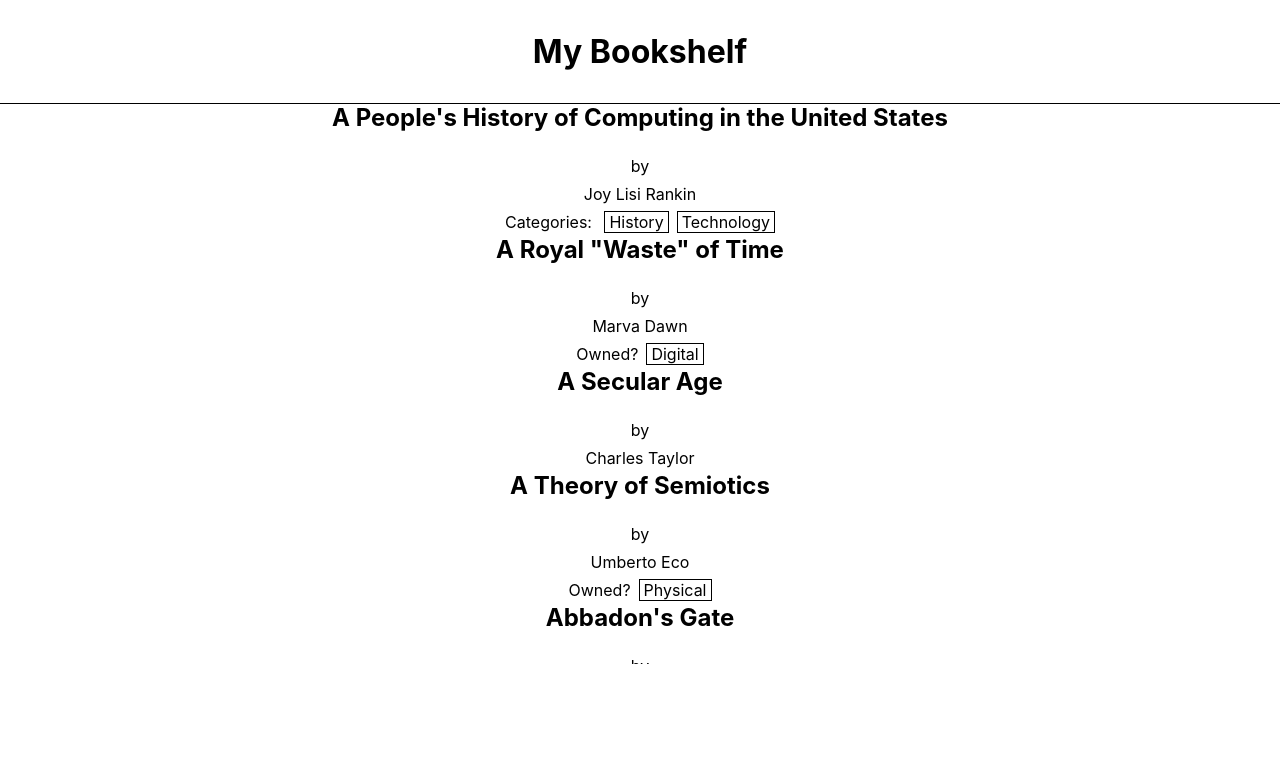
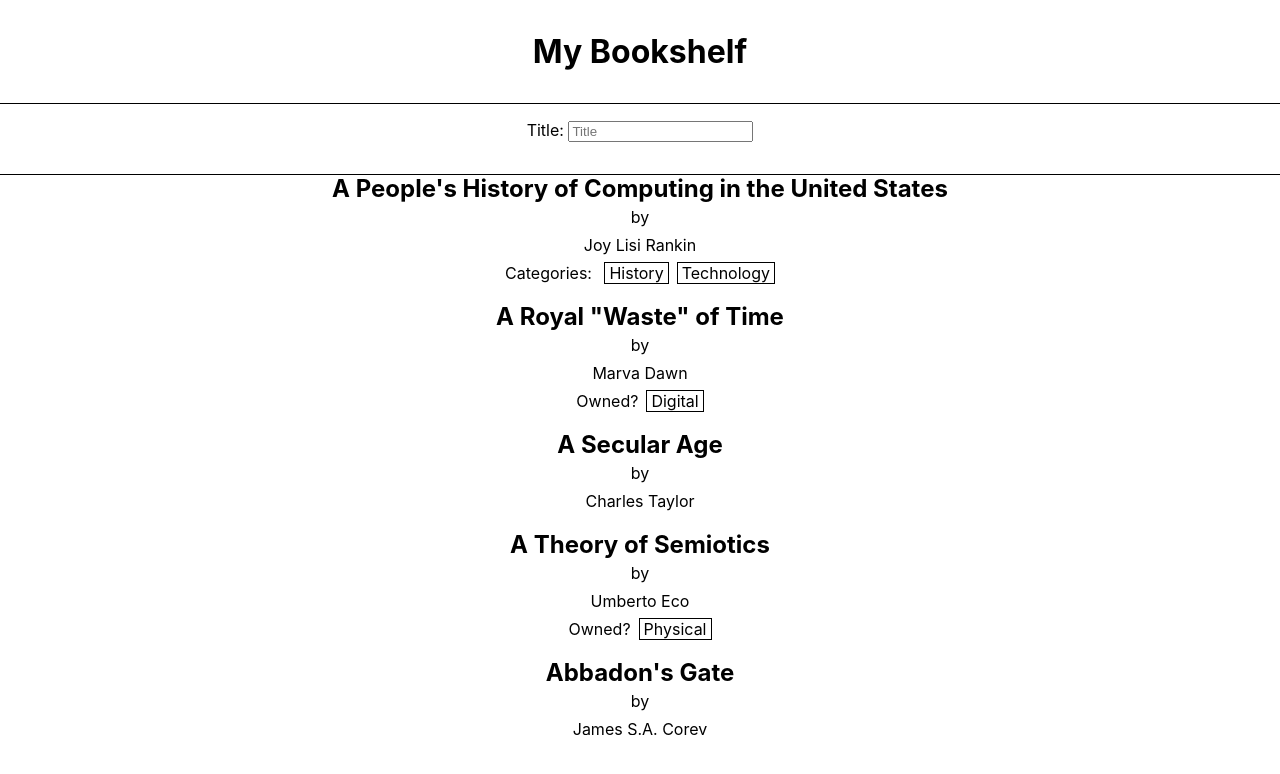
Before and after one commit to jporch/bookshelf-react-ts, a React (Create React App) app: page / in a window 1280 px wide. Shown: the top 774 px of the page. Built offline with nearby package versions, Linux system fonts and the light colour scheme.

Commit message:
feat: add simple title filter

```diff
--- a/src/App.css
+++ b/src/App.css
@@ -8,15 +8,33 @@
   margin: 0;
 }
 
-.bookList {
+.controls {
+  padding: 1em 0;
+  border-bottom: 1px solid black;
+}
+
+.filter-list {
+  margin-top: 1em;
+}
+.filter-entry {
+  border: 1px solid black;
+  padding: 0 .25em;
+  margin: 0 .25em;
+}
+
+.book-list {
   height: 70vh;
   overflow-y: scroll;
 }
 
 .book {
   line-height: 1.75em;
+  padding-bottom: 1em;
 }
 .book h2 {
+  margin-bottom: 0;
+}
+.book h2:first-child {
   margin-top: 0;
 }
 
--- a/src/BookList.tsx
+++ b/src/BookList.tsx
@@ -23,6 +23,7 @@ type BookListProps = {
 
 function BookList({initialBooks}: BookListProps) {
     const [books, setBooks] = useState(initialBooks);
+    const [filters, setFilters] = useState({});
 
     useEffect(() => {
         const fetchData = async () => {
@@ -32,17 +33,79 @@ function BookList({initialBooks}: BookListProps) {
         fetchData();
     }, []);
 
+    useEffect(() => {
+        if (!('title' in filters)) return;
+        setBooks(books_data.filter((book)=>book.title.toLowerCase().includes(filters['title'])));
+    }, [filters]);
+
+
+    return (
+        <div>
+            <Controls filters={filters} handler={setFilters}/>
+            <List books={books}/>
+        </div>
+    );
+}
+
+type ControlsProps = {
+    filters: Object,
+    handler: Function
+}
+
+function Controls({filters, handler}: ControlsProps) {
+    const [titleSearchTerm, setTitleSearchTerm] = useState("");
+
+    useEffect(() => {
+        handler({title:titleSearchTerm.toLowerCase()});
+    },[titleSearchTerm,handler]);
+
+    return(
+        <div className="controls">
+            <TitleSearch title={titleSearchTerm} handler={setTitleSearchTerm}/>
+            <FilterDisplay filters={filters}/>
+        </div>
+    );
+}
+
+type TitleSearchProps = {
+    title: string,
+    handler: Function
+}
+function TitleSearch({title, handler}:TitleSearchProps) {
+
+
+    const handleChange = (e:any) => {handler(e.target.value);};
+    return(
+        <div>Title: <input type="text" value={title} onChange={handleChange} placeholder="Title"/></div>
+    );
+}
+
+type FilterDisplayProps = {
+    filters: Object
+}
+function FilterDisplay({filters}:FilterDisplayProps) {
+    return(
+        <div className="filter-list">
+        {Object.entries(filters).map((filter) => filter[1] && <span className="filter-entry">{filter[0]}:{filter[1]}</span>)}
+        </div>
+    );
+}
+
+
+type ListProps = {
+    books: book[]
+}
+function List({ books }: ListProps) {
     if (books.length === 0) {
         return(
-            <div>Loading.....</div>
+            <div className="book-list">Loading.....</div>
         );
     }
 
     return (
-        <div className="bookList">{
-            books.map(
-            (book, index) => <Book key={"book_"+index} book={book}/>
-        )}</div>
+        <div className="book-list">{
+            books.map((book, index) => <Book key={"book_"+index} book={book}/>)
+        }</div>
     );
 }
 
```
